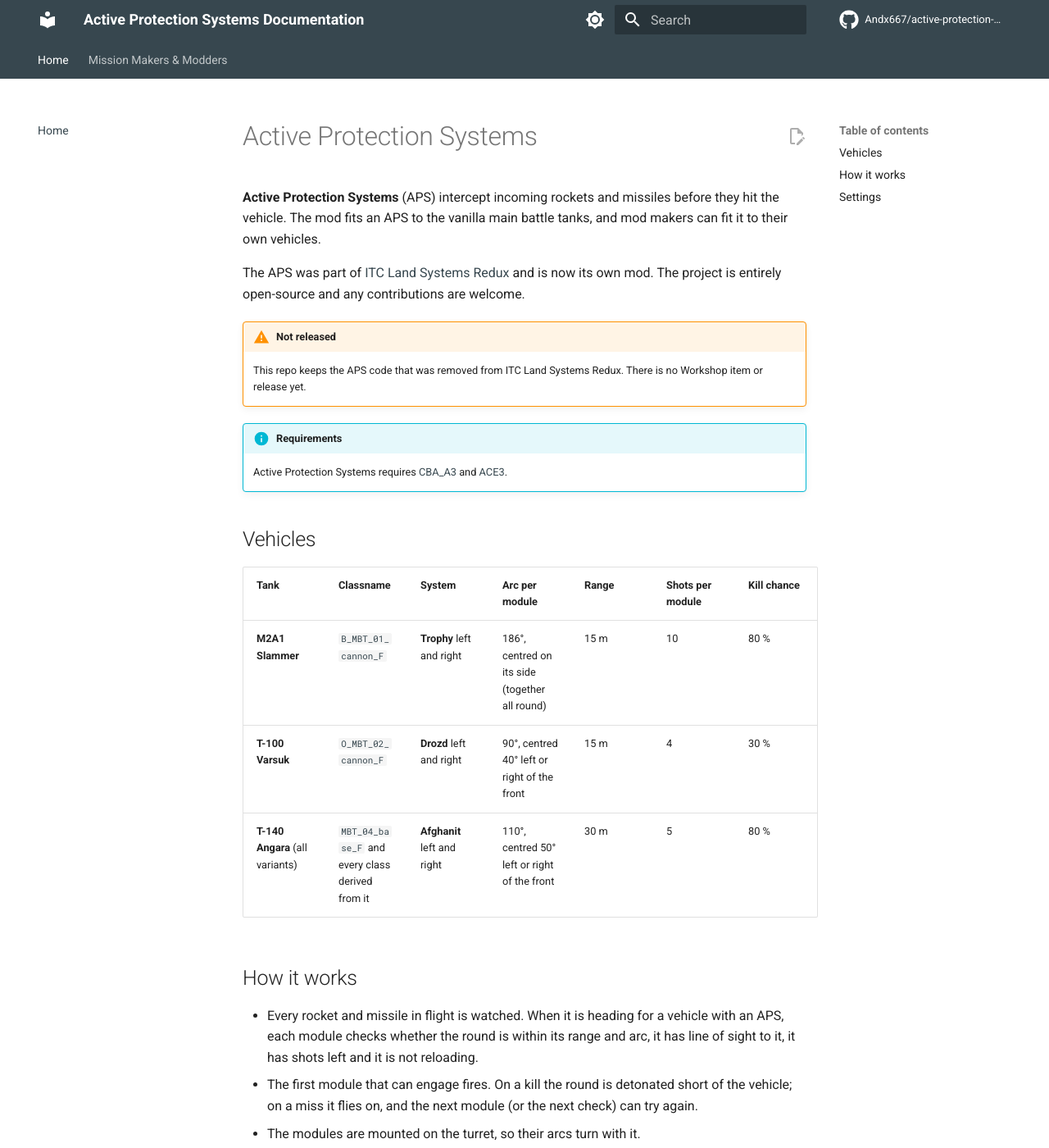
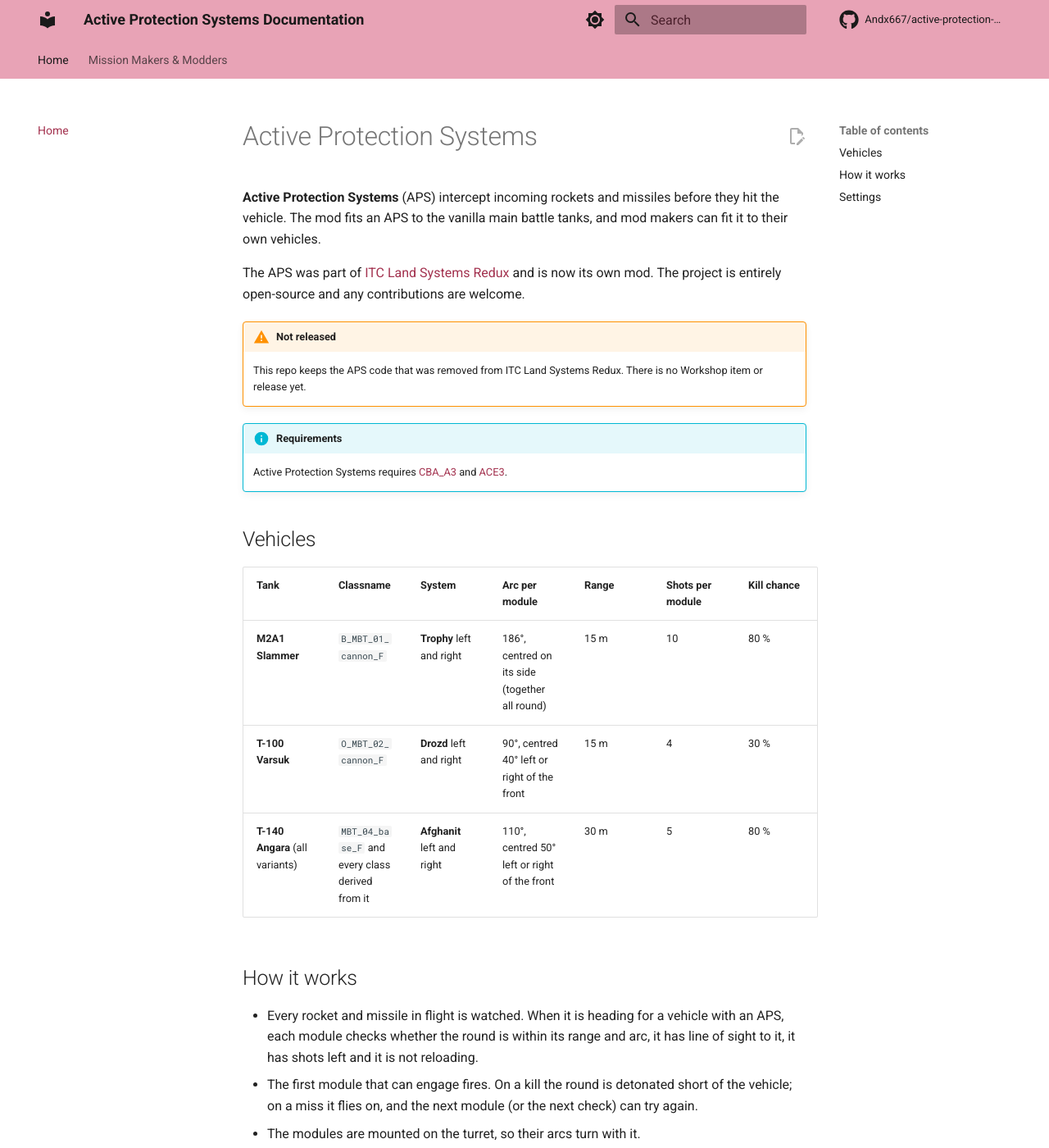
Before and after one commit to Andx667/active-protection-systems, an MkDocs documentation site: the page built from docs/index.md, in a window 1280 px wide and 1400 px high. Shown: the whole window at 82% size. Built offline with MkDocs 1.6.1 and Material for MkDocs 9.7.7, drawn with Linux system fonts in a browser that asks for light colours; plug-ins that fetch from the network failed and are left out; comment, search, counter and statistics services are not loaded.

Commit message:
Main - Remove template leftovers and match the other mods' repo setup
- Remove the TEMPLATE comments from the workflows, PR template, mkdocs.yml and CHANGELOG.md
- Set the docs brand color (Panzertruppe rose)
- Add authors.txt (credits Yax for the original APS) and ship it with the mod
- Add the localization coverage workflow and the fuller .gitignore of EW Compats

Co-Authored-By: Claude Opus 5.5 <noreply@anthropic.com>

```diff
--- /dev/null
+++ b/authors.txt
@@ -0,0 +1,5 @@
+Core Team:
+Andx
+
+Original APS (ITC Land Systems):
+Yax
--- a/docs/stylesheets/extra.css
+++ b/docs/stylesheets/extra.css
@@ -1,15 +1,21 @@
-/* TEMPLATE: set the brand color of the mod. Header text is fixed white, so light mode
-   needs a dark enough primary for contrast; dark mode gets the brighter accent. */
+/* Active Protection Systems brand color: rose, the Waffenfarbe of the Bundeswehr Panzertruppe.
+   It is a light color, so the header text is near black (8.6:1 on the header) instead of the fixed
+   white of the theme. Links get a dark rose on the light page (6.7:1 on white) and the bright rose
+   on the dark page (8.5:1 on the page background). */
 :root {
-  --md-primary-fg-color: #37474F;
-  --md-primary-fg-color--light: #78909C;
-  --md-primary-fg-color--dark: #263238;
+  --md-primary-fg-color: #E8A3B6;
+  --md-primary-fg-color--light: #F2C1CF;
+  --md-primary-fg-color--dark: #C9728C;
+  --md-primary-bg-color: #1A1A1A;
+  --md-primary-bg-color--light: #4A1F2B;
 }
 
 [data-md-color-scheme="default"] {
-  --md-accent-fg-color: #37474F;
+  --md-accent-fg-color: #8A2742;
+  --md-typeset-a-color: #A3324F;
 }
 
 [data-md-color-scheme="slate"] {
-  --md-accent-fg-color: #78909C;
+  --md-accent-fg-color: #F7C6D4;
+  --md-typeset-a-color: #F2A7BD;
 }
--- a/mkdocs.yml
+++ b/mkdocs.yml
@@ -9,7 +9,6 @@ edit_uri: edit/main/docs/
 
 theme:
   name: material
-  # TEMPLATE: "classic" keeps the Material look, Zensical's default is a newer one.
   variant: classic
   language: en
   # TEMPLATE: once img/icon.png exists, copy it to docs/icon.png and add
```
Also changed, not shown: CHANGELOG.md (+0 -6 lines), .github/PULL_REQUEST_TEMPLATE.md, 6 other files.
